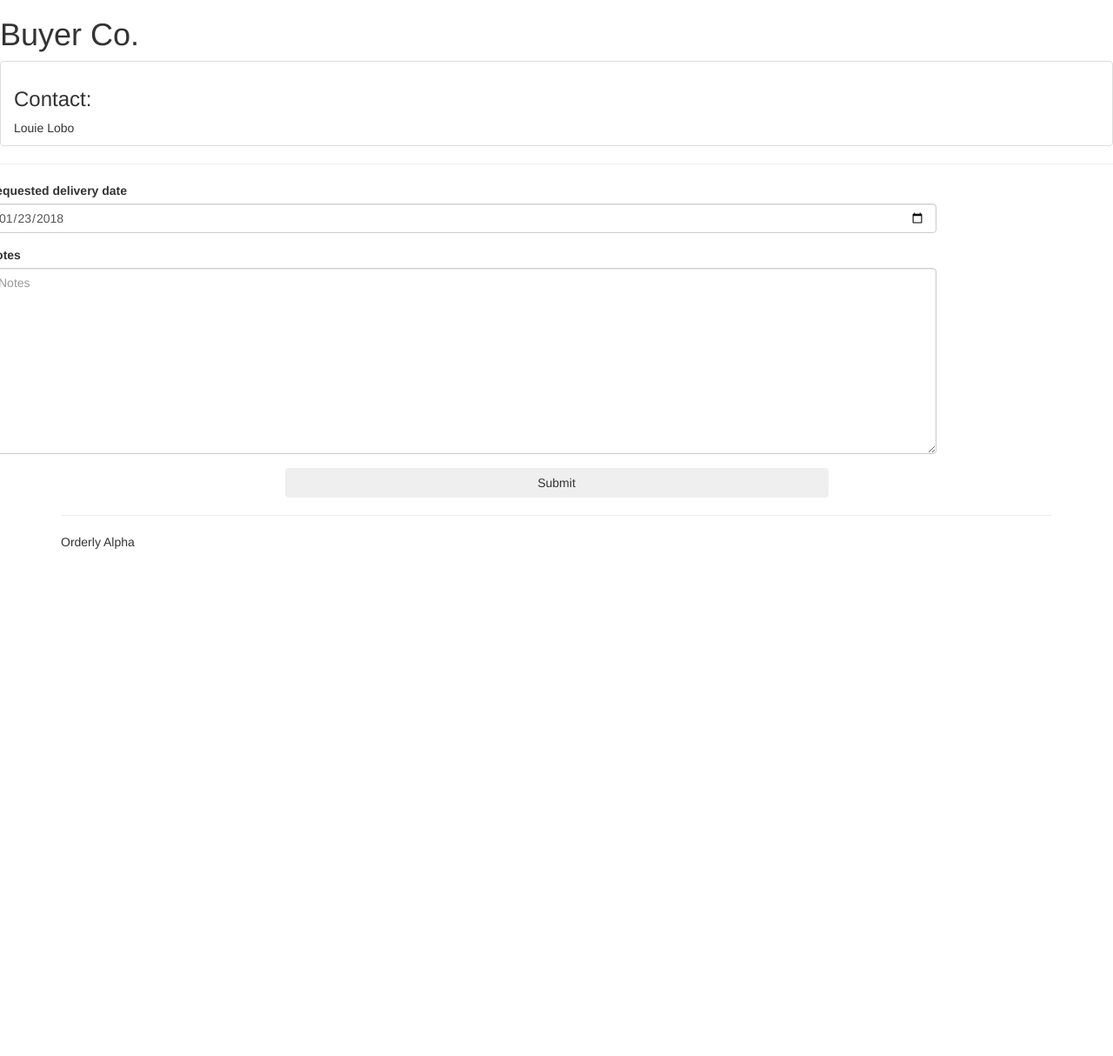
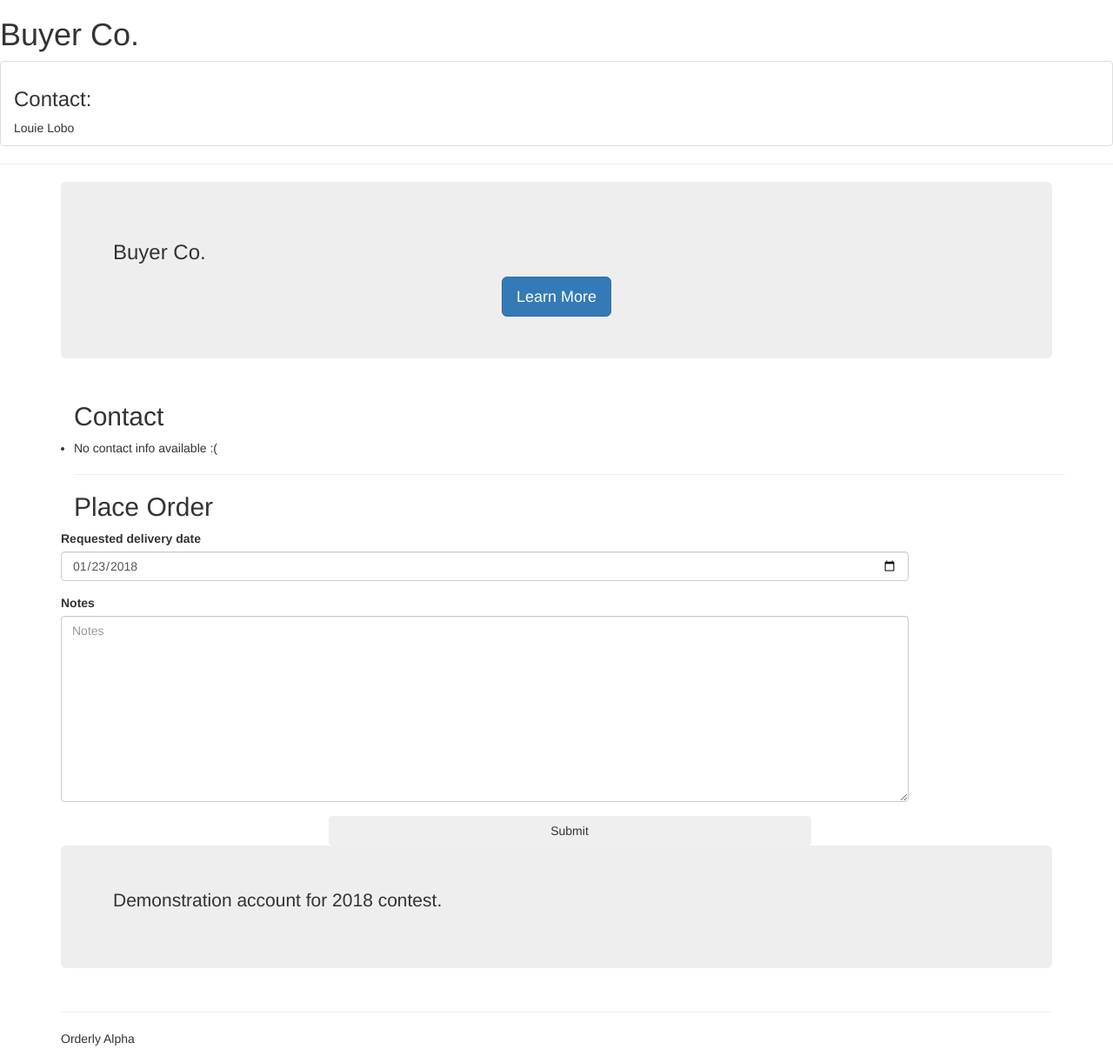
Before and after one commit to ARSoward/orderly, a Django app: a page that uses orders/templates/orders/about.html in a window 1280 px wide. Shown: the part 52-1266 px from the top of the page at 87% size. Before the commit the page ends 683 px from the top, so only its background shows below. Run offline with Django 3.2, Linux system fonts and the light colour scheme; a user stored in the database is signed in; data comes from the database, SQL or seed files in the repository; some libraries are stand-ins or nearby versions.

Commit message:
updated about page, added more info to business model

```diff
--- a/orders/models.py
+++ b/orders/models.py
@@ -11,6 +11,7 @@ class Business(models.Model):
   email = models.EmailField(max_length=254, blank=True)
   phone = models.CharField(max_length=15, blank=True)
   address = models.CharField(max_length=260, blank=True)
+  tagline = models.CharField(max_length=150, blank=True) #describe your business in 150 characters or less!
   about = models.TextField(max_length=600, null=True, default=None)
   account = models.OneToOneField(userModels.Account, related_name='business', null=True, default=None, on_delete=models.CASCADE)
   picture = models.OneToOneField(userModels.Picture, related_name='business', blank=True, null=True, on_delete=models.CASCADE)
--- a/orders/templates/orders/about.html
+++ b/orders/templates/orders/about.html
@@ -3,6 +3,20 @@
 
 {% block title %}About{% endblock %}
 {% block content %}
+<script>
+  $(document).ready(function(){
+    $('a[href^="#"]').on('click',function (e) {
+        e.preventDefault();
+        var target = this.hash;
+        var $target = $(target);
+        $('html, body').stop().animate({
+            'scrollTop': $target.offset().top
+        }, 1100, 'swing', function () {
+            window.location.hash = target;
+        });
+    });
+  });
+</script>
 <h1>{{ business.business_name }}</h1>
 <ul class="list-group">
   <li class="list-group-item"><h3>Contact:</h3>{{business.contact_name}}</li>
@@ -12,7 +26,64 @@
 </ul>
 
 <hr/>
-{% if user.is_authenticated %}
-{% include 'orders/orderform.html' with form=form formset=formset thanks=thanks %}
-{% endif %}
+
+<div class=container>
+  <div class="jumbotron">
+    <h3>{{business.business_name}}</h3>
+    <p>{{business.tagline}}</p>
+    {% if business.photo %}
+    <div class= "text-center">
+      <a class="btn btn-primary btn-lg my-button" href="#business-photo" role="button"> Learn More </a>
+    </div>
+    {% elif business.about %}
+    <div class= "text-center">
+      <a class="btn btn-primary btn-lg my-button" href="#business-about" role="button"> Learn More </a>
+    </div>
+    {% endif %}
+  </div>
+
+
+  <div class=container>
+    <h2> Contact </h2>
+    <ul class="list-group">
+      {% for field in contacts %}
+        <li class="list-group-item">
+          <strong>{{field.name}}:</strong> {{field.info}}
+        </li>
+      {% empty %}
+        <li class="lit-group-item"> No contact info available :( </li>
+      {% endfor %}
+    </ul>
+    {% if user.is_authenticated %}
+      <hr/>
+      <h2> Place Order </h2>
+      {% include 'orders/orderform.html' with form=form formset=formset buttontext='Submit' thanks=thanks %}
+    {% endif %}
+  </div>
+
+  <div class="space-div"></div>
+
+  {% if business.photo %}
+  <div class="jumbotron" id="business-photo">
+    <p class="lead">{{business.about}}</p>
+  </div>
+  {% endif %}
+
+  <div class="space-div"></div>
+
+  {% if business.about %}
+  <div class="jumbotron" id="business-about">
+    <p class="lead">{{business.about}}</p>
+  </div>
+  {% endif %}
+
+  {% if business.catalog %}
+  <div class="jumbotron" id="business-catalog">
+    <p class="lead">{{business.about}}</p>
+  </div>
+  {% endif %}
+
+</div>
+
+
 {% endblock %}
```
